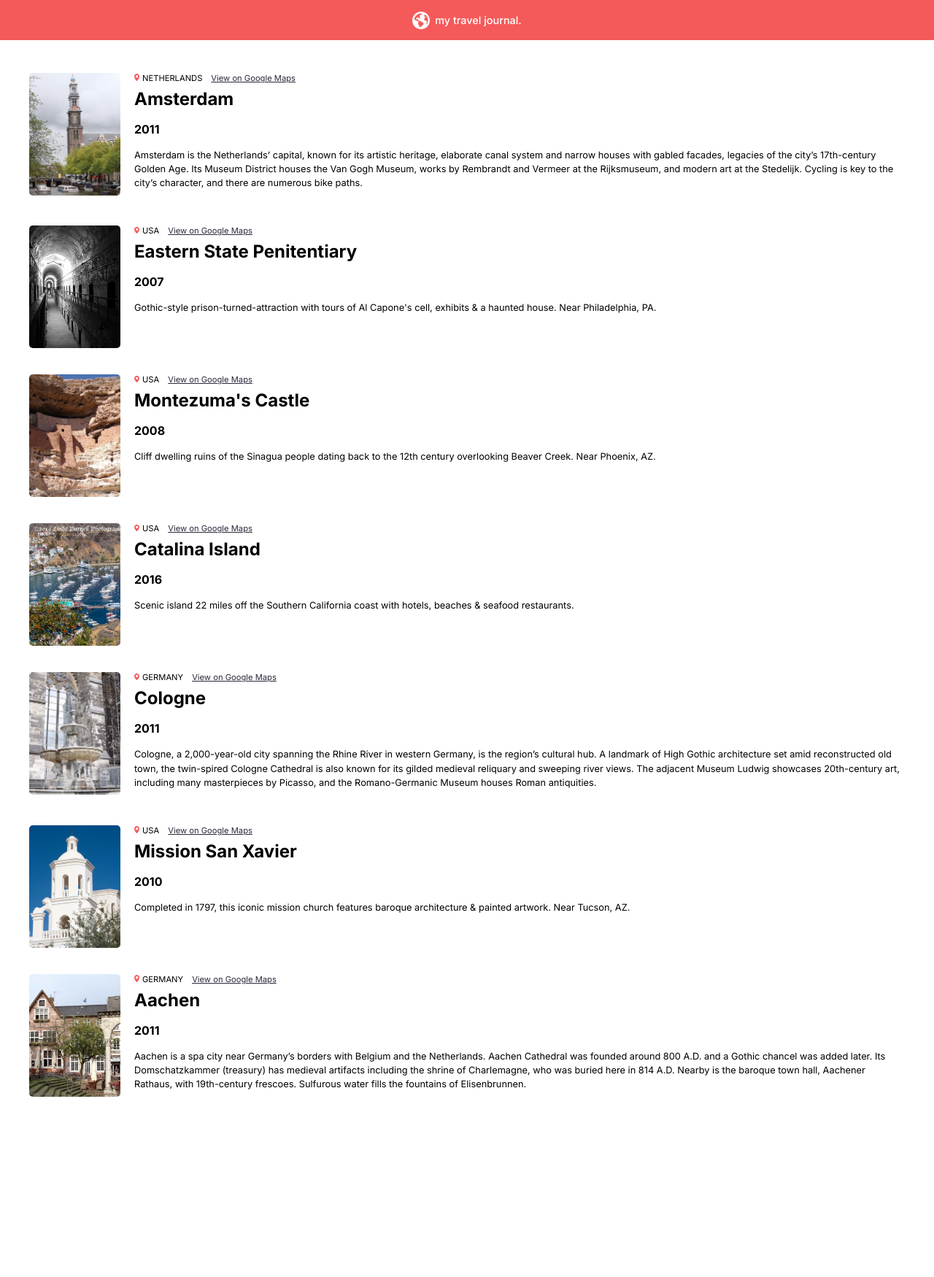
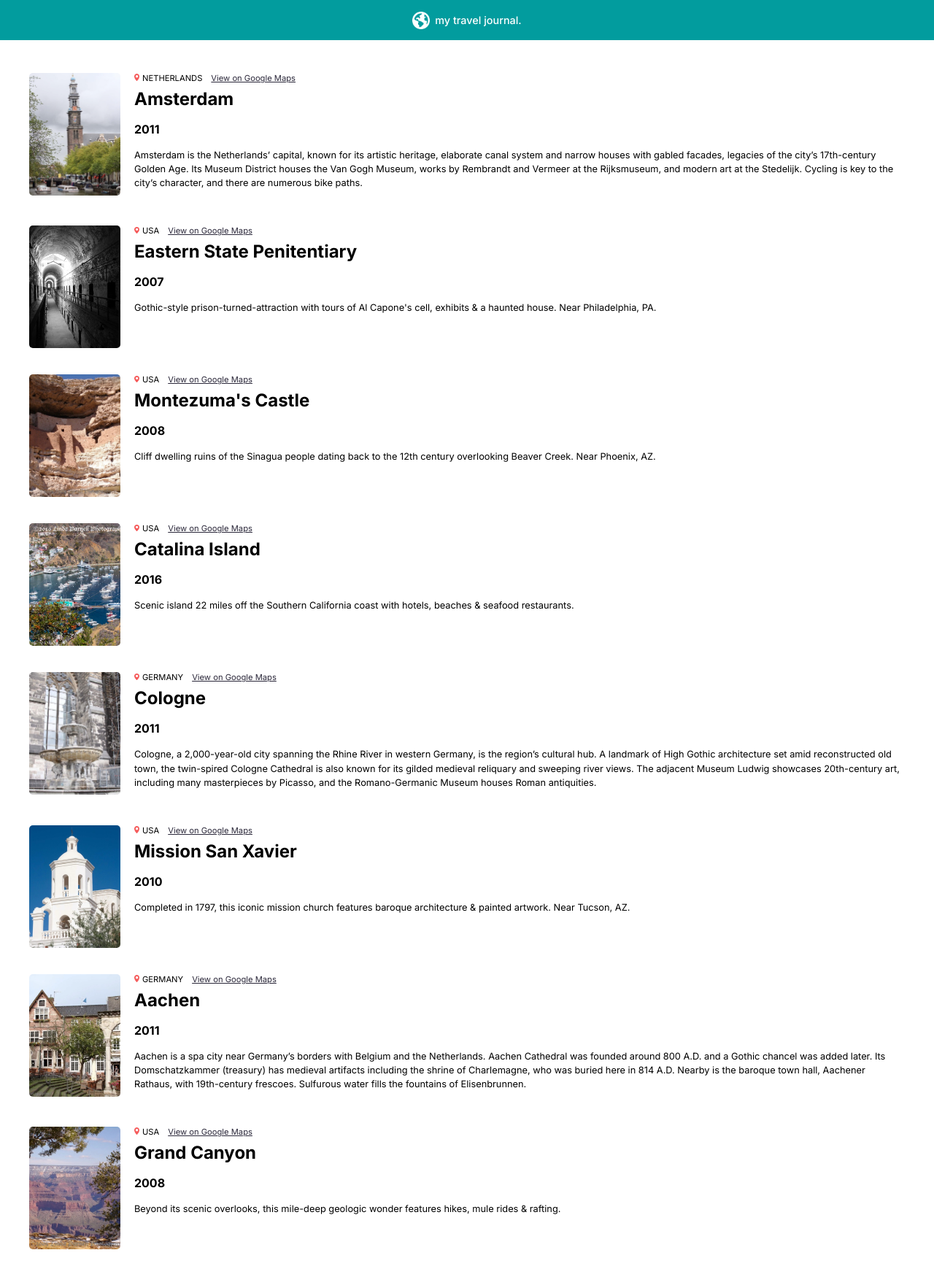
Before and after one commit to pirate032/travel-journal, a React (Vite) app: page / in a window 1280 px wide. Shown: the top 1750 px of the page at 73% size. Before the commit the page ends 1553 px from the top, so only its background shows below. Built offline with nearby package versions, Linux system fonts and the light colour scheme.

Commit message:
added entry
added entry for grand canyon

```diff
--- a/data.js
+++ b/data.js
@@ -83,4 +83,16 @@ export default [
         dates: "2011",
         text: "Aachen is a spa city near Germany’s borders with Belgium and the Netherlands. Aachen Cathedral was founded around 800 A.D. and a Gothic chancel was added later. Its Domschatzkammer (treasury) has medieval artifacts including the shrine of Charlemagne, who was buried here in 814 A.D. Nearby is the baroque town hall, Aachener Rathaus, with 19th-century frescoes. Sulfurous water fills the fountains of Elisenbrunnen."
     },
+    {
+        id: 8,
+        img: {
+            src: "/DSC_GrandCanyon.jpg",
+            alt: "Grand Canyon"
+        },
+        title: "Grand Canyon",
+        country: "USA",
+        googleMapsLink: "https://maps.app.goo.gl/x9XvtKQiQpEE4eYo6",
+        dates: "2008",
+        text: "Beyond its scenic overlooks, this mile-deep geologic wonder features hikes, mule rides & rafting."
+    },
 ]
--- a/index.css
+++ b/index.css
@@ -11,7 +11,7 @@ body {
 }
 
 header {
-    background: #F55A5A;
+    background: #029c9e;
     display: flex;
     justify-content: center;
     align-items: center;
```
Also changed, not shown: DSC_GrandCanyon.jpg (added).
